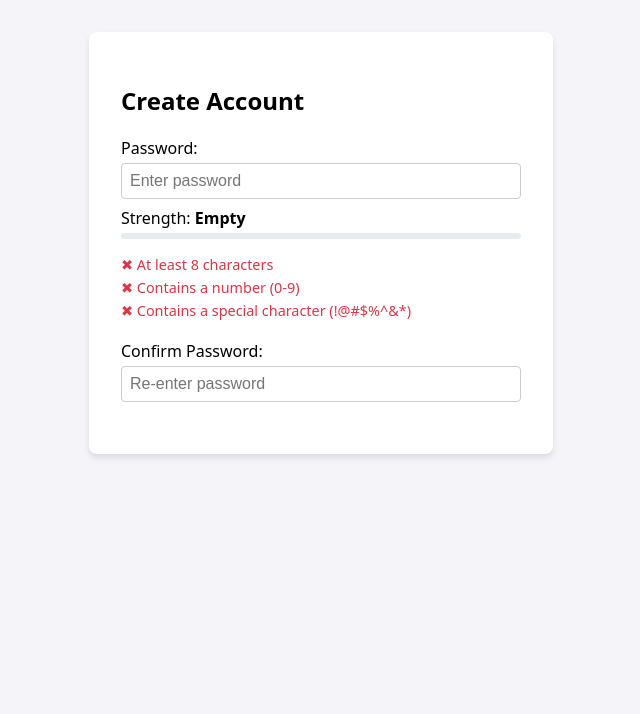
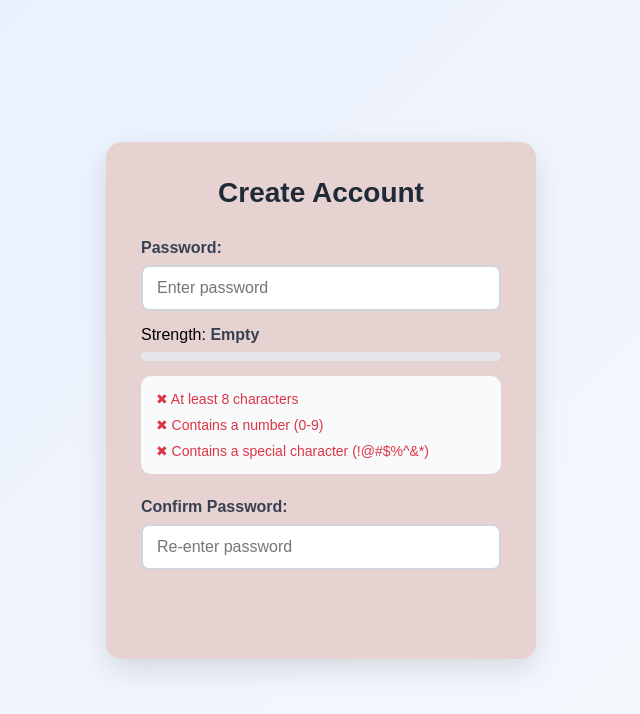
Before and after one commit to dhool-it102/Password-Strength-Checker-Validator, a plain HTML site: page password-validator.html in a window 1280 px wide. Shown: the whole page, without its empty margins (319-959 px from the left). Drawn offline with Linux system fonts and the light colour scheme.

Commit message:
Save changes

```diff
--- a/password-validator.html
+++ b/password-validator.html
@@ -3,26 +3,7 @@
 <head>
     <meta charset="UTF-8">
     <title>Week 4 Assignment: Password Validator</title>
-    <style>
-        body { font-family: system-ui, sans-serif; margin: 2rem; background: #f4f4f9; display: flex; justify-content: center; }
-        .card { background: white; padding: 2rem; border-radius: 8px; box-shadow: 0 4px 6px rgba(0,0,0,0.1); width: 100%; max-width: 400px; }
-        .form-group { margin-bottom: 1.25rem; }
-        label { display: block; margin-bottom: 0.25rem; font-weight: 500; }
-        input { width: 100%; padding: 0.5rem; border: 1px solid #ccc; border-radius: 4px; box-sizing: border-box; font-size: 1rem; }
-
-        .strength-container { margin: 0.5rem 0 1rem 0; }
-        .strength-text { font-weight: bold; }
-        .strength-bar { height: 6px; width: 100%; background: #e9ecef; border-radius: 3px; margin-top: 0.25rem; position: relative; }
-        .strength-fill { height: 100%; width: 0%; border-radius: 3px; transition: width 0.3s, background-color 0.3s; }
-
-        .checklist { list-style: none; padding: 0; margin: 0.5rem 0; font-size: 0.9rem; }
-        .checklist li { margin-bottom: 0.25rem; color: #dc3545; }
-        .checklist li.valid { color: #28a745; }
-
-        .match-feedback { font-weight: 600; font-size: 0.95rem; margin-top: 0.5rem; }
-        .text-danger { color: #dc3545; }
-        .text-success { color: #28a745; }
-    </style>
+   <link rel="stylesheet"  href="style.css">
 </head>
 <body>
 
--- /dev/null
+++ b/style.css
@@ -0,0 +1,139 @@
+* {
+    box-sizing: border-box;
+}
+
+body {
+    font-family: Arial, sans-serif;
+    margin: 0;
+    min-height: 100vh;
+    background: linear-gradient(135deg, #e8f0ff, #f7f9fc);
+    display: flex;
+    justify-content: center;
+    align-items: center;
+    padding: 20px;
+}
+
+.card {
+    background: rgb(231, 210, 210);
+    width: 100%;
+    max-width: 430px;
+    padding: 35px;
+    border-radius: 16px;
+    box-shadow: 0 10px 30px rgba(0, 0, 0, 0.12);
+}
+
+.card h2 {
+    text-align: center;
+    margin-top: 0;
+    margin-bottom: 30px;
+    color: #1f2937;
+    font-size: 28px;
+}
+
+.form-group {
+    margin-bottom: 24px;
+}
+
+label {
+    display: block;
+    margin-bottom: 8px;
+    font-weight: 600;
+    color: #374151;
+}
+
+input {
+    width: 100%;
+    padding: 12px 14px;
+    border: 2px solid #d1d5db;
+    border-radius: 8px;
+    font-size: 16px;
+    outline: none;
+    transition: border-color 0.3s, box-shadow 0.3s;
+}
+
+input:focus {
+    border-color: #4f46e5;
+    box-shadow: 0 0 0 3px rgba(79, 70, 229, 0.15);
+}
+
+/* Password strength section */
+
+.strength-container {
+    margin: 15px 0;
+}
+
+.strength-text {
+    font-weight: bold;
+    color: #374151;
+}
+
+.strength-bar {
+    height: 9px;
+    width: 100%;
+    background: #e5e7eb;
+    border-radius: 10px;
+    margin-top: 8px;
+    overflow: hidden;
+}
+
+.strength-fill {
+    height: 100%;
+    width: 0%;
+    border-radius: 10px;
+    transition: width 0.3s ease, background-color 0.3s ease;
+}
+
+/* Password requirement checklist */
+
+.checklist {
+    list-style: none;
+    padding: 15px;
+    margin: 15px 0 0;
+    background: #f9fafb;
+    border-radius: 10px;
+}
+
+.checklist li {
+    margin-bottom: 10px;
+    color: #dc3545;
+    font-size: 14px;
+    transition: color 0.3s;
+}
+
+.checklist li:last-child {
+    margin-bottom: 0;
+}
+
+.checklist li.valid {
+    color: #28a745;
+    font-weight: 500;
+}
+
+/* Password match message */
+
+.match-feedback {
+    font-weight: 600;
+    font-size: 14px;
+    margin-top: 10px;
+    min-height: 20px;
+}
+
+.text-danger {
+    color: #dc3545;
+}
+
+.text-success {
+    color: #28a745;
+}
+
+/* Mobile */
+
+@media (max-width: 500px) {
+    .card {
+        padding: 25px 20px;
+    }
+
+    .card h2 {
+        font-size: 24px;
+    }
+}
```
